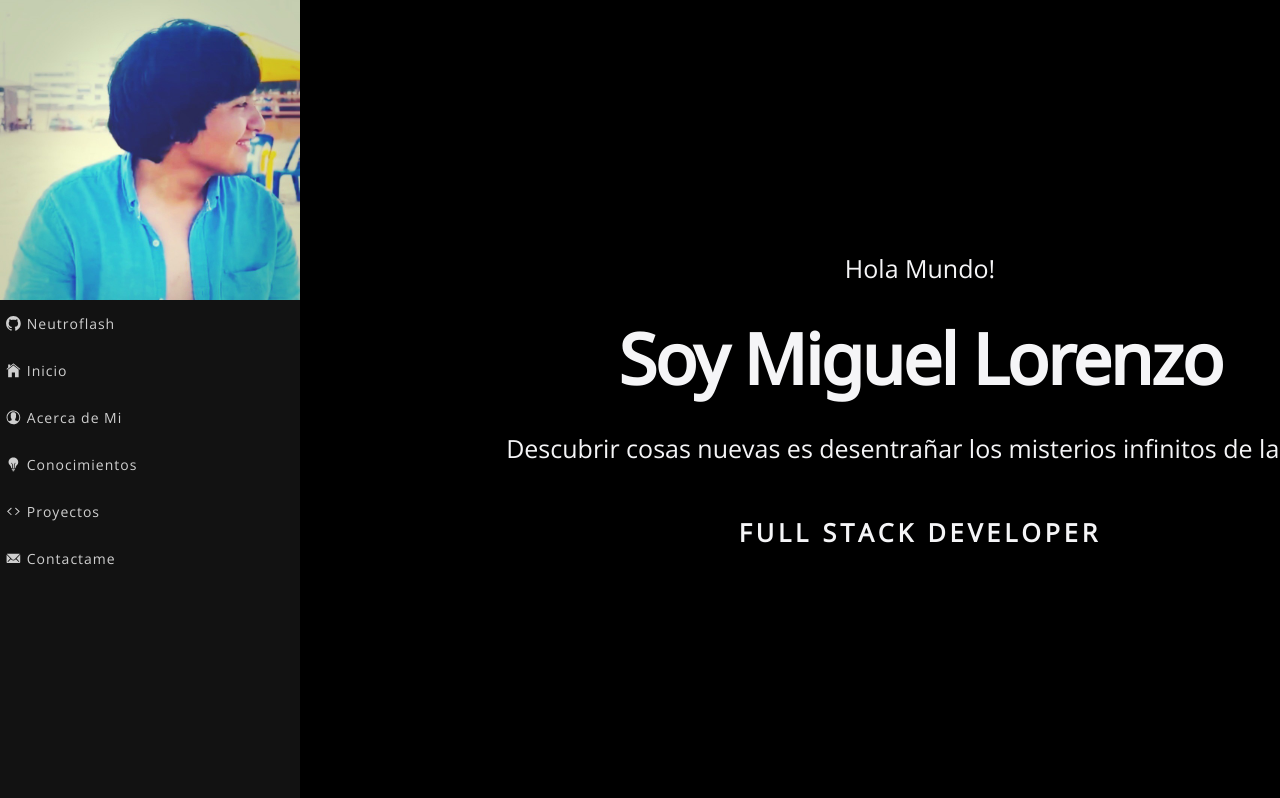
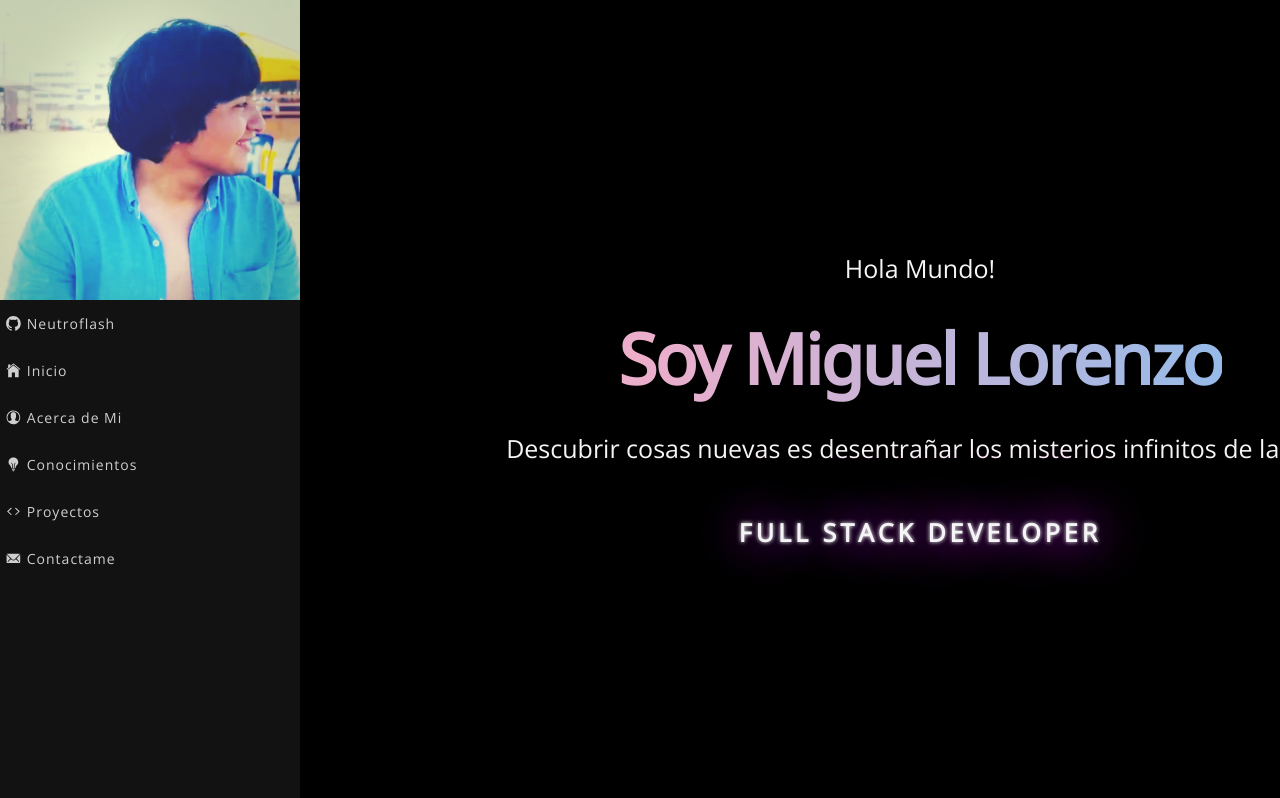
Before and after one commit to Neutroflash/Neutroflash.github.io, a React (Vite) app: page / in a window 1280 px wide. Shown: the top 798 px of the page. Built offline with nearby package versions, Linux system fonts and the light colour scheme.

Commit message:
Add transitions and effects

```diff
--- a/data.json
+++ b/data.json
@@ -15,35 +15,35 @@
         "id": 2,
         "icon": "IoIosHome",
         "text": "Inicio",
-        "link": "#",
+        "link": "/",
         "class": "sideBar_link"
     },
     {
         "id": 3,
         "icon": "IoIosContact",
         "text": "Acerca de Mi",
-        "link": "#",
+        "link": "/About",
         "class": "sideBar_link"
     },
     {
         "id": 4,
         "icon": "IoIosBulb",
         "text": "Conocimientos",
-        "link": "#",
+        "link": "/Skills",
         "class": "sideBar_link"
     },
     {
         "id": 5,
         "icon": "IoIosCode",
         "text": "Proyectos",
-        "link": "#",
+        "link": "/Projects",
         "class": "sideBar_link"
     },
     {
         "id": 6,
         "icon": "IoIosMail",
         "text": "Contactame",
-        "link": "#",
+        "link": "/Footer",
         "class": "sideBar_link"
     }
 ]
--- a/package.json
+++ b/package.json
@@ -13,6 +13,7 @@
     "react": "^18.2.0",
     "react-dom": "^18.2.0",
     "react-icons": "^4.12.0",
+    "react-router-dom": "^6.21.3",
     "swiper": "^11.0.5"
   },
   "devDependencies": {
--- a/src/components/Hero/Hero.module.css
+++ b/src/components/Hero/Hero.module.css
@@ -13,12 +13,30 @@
 }
 
 .hero h1 {
-    color: #f5f5f7;
+  background: radial-gradient(
+    circle,
+    rgba(238, 174, 202, 1) 0%,
+    rgba(148, 187, 233, 1) 100%
+  );
+  -webkit-background-clip: text;
+  background-clip: text;
+  color: transparent;
+  background-size: 200% 100%;
   font-size: 70px;
-    font-family: 'Noto sans', sans-serif;
+  font-family: "Noto sans", sans-serif;
   letter-spacing: -0.03em;
   font-weight: 900;
   margin: 0;
+  animation: moveBackground 3s linear infinite;
+}
+
+@keyframes moveBackground {
+  0% {
+    background-position: 100% 50%;
+  }
+  100% {
+    background-position: 0% 50%;
+  }
 }
 
 .heroText {
@@ -34,6 +52,26 @@
   font-size: calc(2rem + 5vw);
   text-align: center;
   color: #f5efcb;
-    animation: neonAnimation 2s ease-in-out infinite alternate, move 2s linear infinite;
+  animation: flicker 1.5s infinite alternate;
   letter-spacing: 4px;
+  font-size: 25px;
 }
+
+@keyframes flicker {
+
+    0%, 18%, 22%, 25%, 53%, 57%, 100% {
+
+        text-shadow:
+        0 0 4px #fff,
+        0 0 40px rgb(183, 0, 255),
+        0 0 80px rgb(132, 0, 255),
+        0 0 90px rgb(204, 0, 255),
+        0 0 100px rgb(255, 0, 149),
+        0 0 150px rgb(255, 0, 98);
+
+    }
+
+    20%, 24%, 55% {
+        text-shadow: none;
+    }
+  }
--- a/src/components/SideBar/SideBar.jsx
+++ b/src/components/SideBar/SideBar.jsx
@@ -5,7 +5,7 @@ import data from "../../../data.json";
 import * as IoIcons from "react-icons/io";
 import { RxSwitch } from "react-icons/rx";
 
-const style = { color: "rgba(255, 255, 255, .8)", fontSize: "1.2em" }
+const style = { color: "rgba(255, 255, 255, 0.8)", fontSize: "1.2em" }
 
 const SideBar = () => {
   const [initial, setInitial] = React.useState(true);
--- a/src/components/SideBar/SideBar.module.css
+++ b/src/components/SideBar/SideBar.module.css
@@ -15,6 +15,7 @@
 .sideBar_item {
   display: flex;
   align-items: center;
+  transition: background-color 0.3s ease, color 0.3s ease;
 }
 
 .sideBar_item a {
@@ -26,6 +27,15 @@
 .sideBar_link {
   padding-right: 3px;
   padding-left: 5px;
+  transition: color 0.3s ease;
+}
+
+.sideBar_item:hover {
+  background-color: #1e1e1e; /* Color de fondo al hacer hover */
+}
+
+.sideBar_link:hover {
+  color: #ffffff; /* Cambio de color del texto al hacer hover */
 }
 
 .myPhoto {
```
Also changed, not shown: 1 other file (tests, documents, lock files or other folders). Lines whose indentation alone changed are shown as unchanged.
